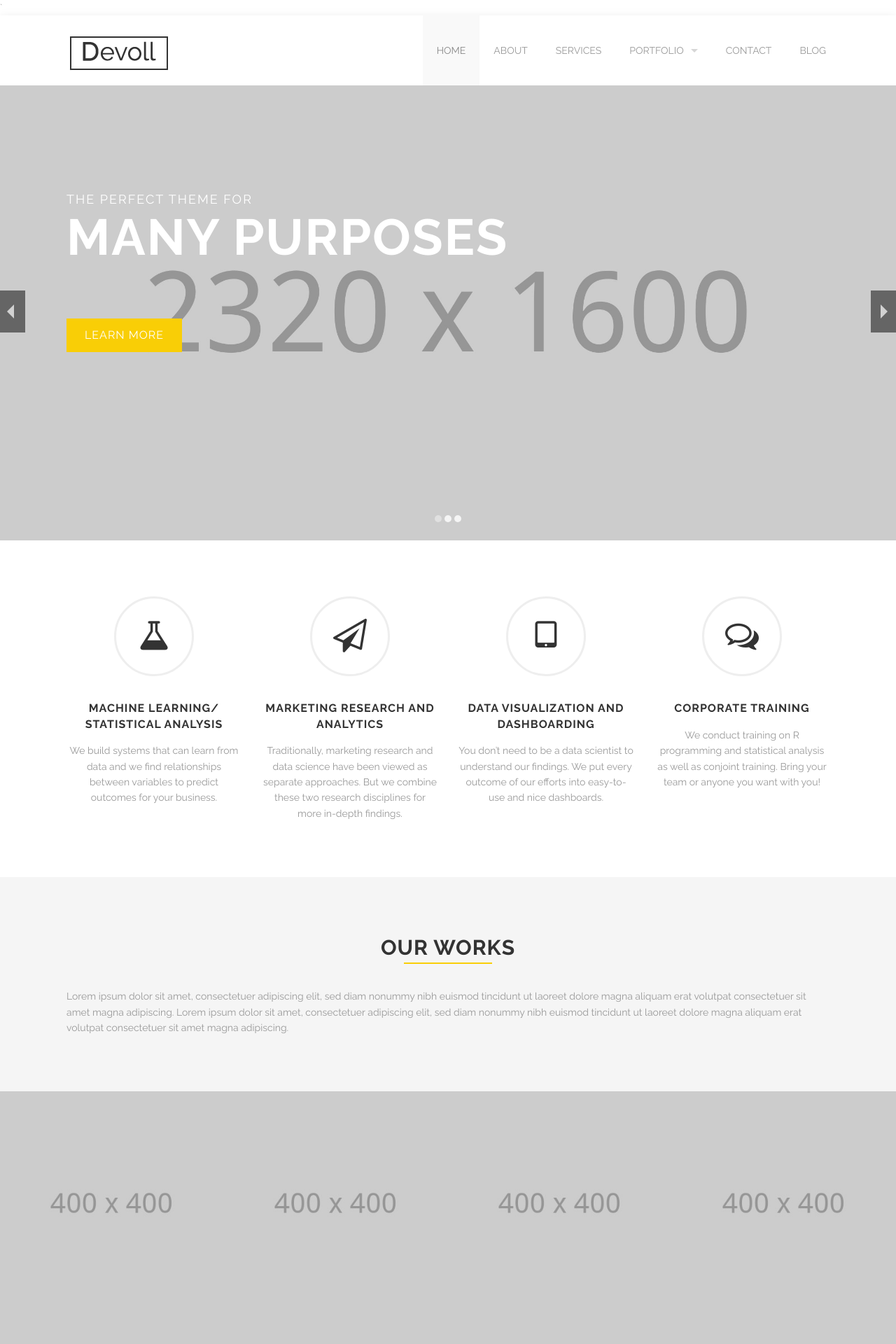
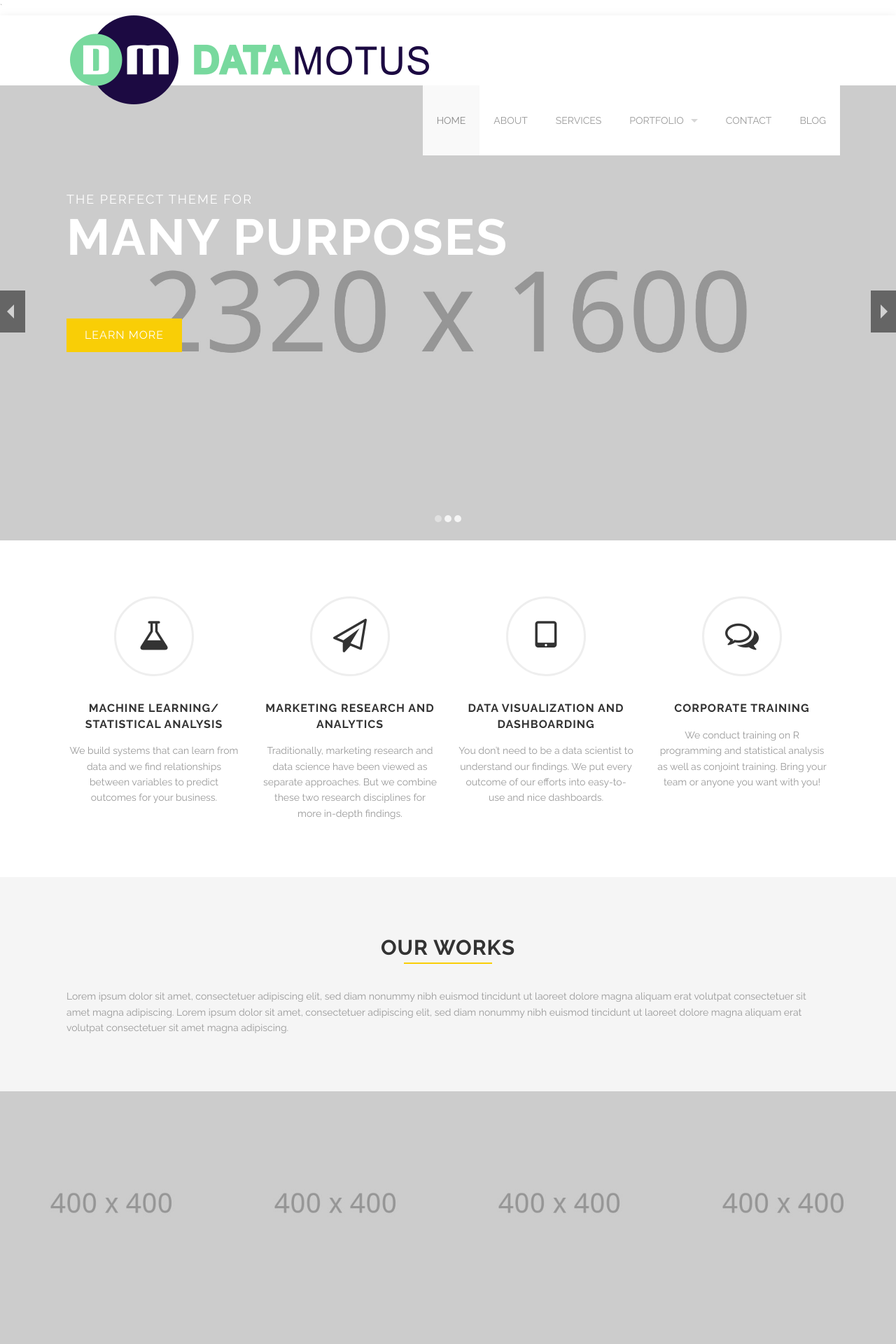
Before and after one commit to Habet/datamotus.github.io, a Jekyll site: the page built from index.html, in a window 1280 px wide. Shown: the top 1920 px of the page at 70% size. Built offline with Jekyll 4.4.1, drawn with Linux system fonts in a browser that asks for light colours.

Commit message:
header and logo

```diff
--- a/_includes/header.html
+++ b/_includes/header.html
@@ -4,7 +4,7 @@
       <li class='name'>
         <h1>
           <a href='{{site.url}}{{site.baseurl}}index.html'>
-            <img alt="" src="{{site.url}}{{site.baseurl}}images/logo-bordered.png" />
+            <img alt="" src="{{site.url}}{{site.baseurl}}images/dm_logo.png" />
           </a>
         </h1>
       </li>
```
Also changed, not shown: images/dm_logo.png (added).
